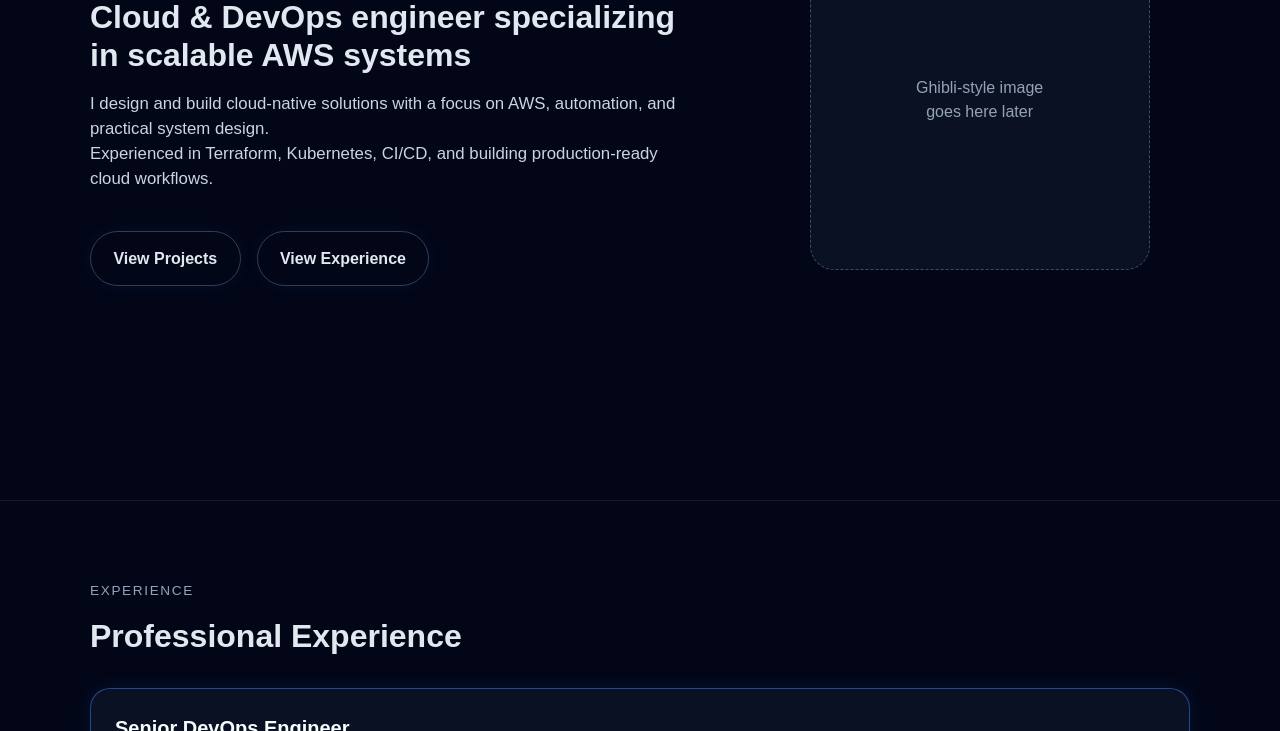
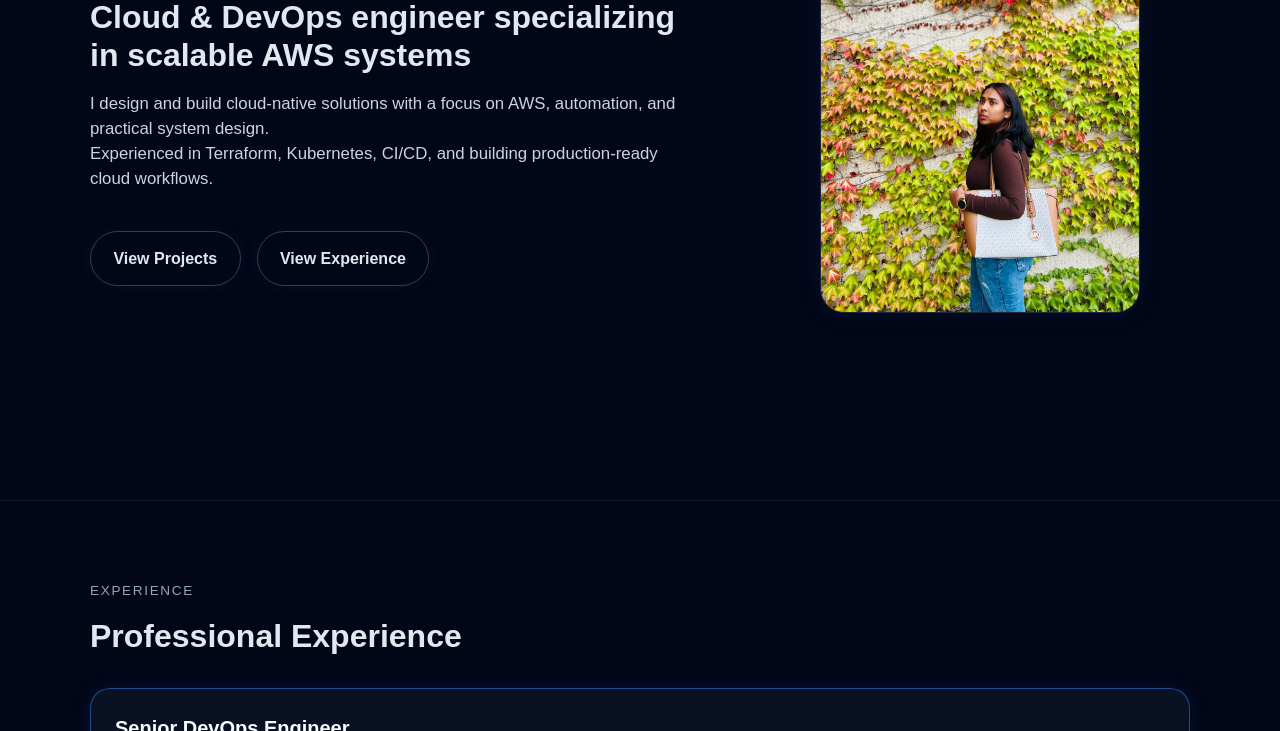
Before and after one commit to hpkanithi/hema-portfolio, a website built with Vite: page index.html in a window 1280 px wide. Shown: the part 369-1100 px from the top of the page. Built offline with nearby package versions, Linux system fonts and the light colour scheme.

Commit message:
Added the profile image.

```diff
--- a/src/main.js
+++ b/src/main.js
@@ -32,9 +32,7 @@ document.querySelector('#app').innerHTML = `
         </div>
 
         <div class="hero-visual">
-          <div class="image-placeholder">
-            Ghibli-style image<br />goes here later
-          </div>
+          <img src="/assets/profile.jpeg" alt="Hema Praharsha" class="hero-image" />
         </div>
       </div>
     </section>
--- a/src/style.css
+++ b/src/style.css
@@ -85,6 +85,15 @@ main {
   grid-template-columns: 1.2fr 0.8fr;
   gap: 3rem;
   align-items: center;
+}
+
+.hero-image {
+  width: 100%;
+  max-width: 320px;
+  border-radius: 24px;
+  object-fit: cover;
+  border: 1px solid rgba(148, 163, 184, 0.2);
+  box-shadow: 0 0 25px rgba(59, 130, 246, 0.1);
 }
 
 .hero-text {
```
Also changed, not shown: public/assets/profile.jpeg (added).
